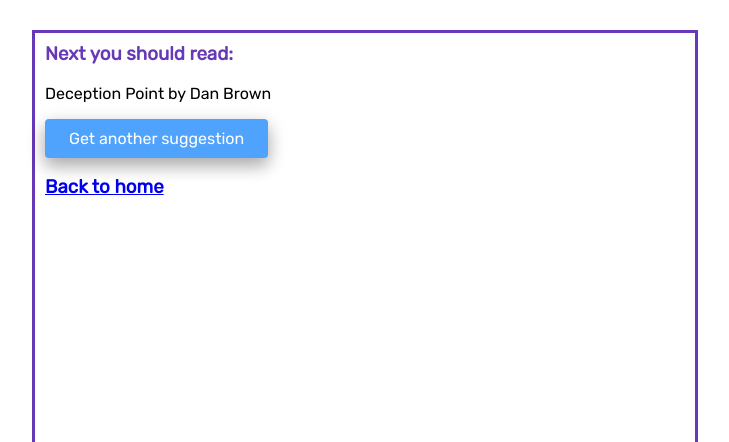
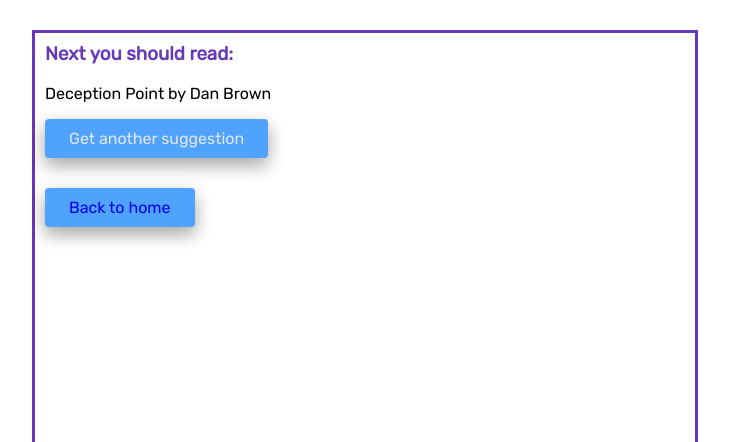
Before and after one commit to Mandelliant/nextbook-django, a Django app: page /nextbook/ in a window 1280 px wide. Shown: the top 442 px of the page, without its empty margins (275-1004 px from the left). Run offline with Django 3.2, Linux system fonts and the light colour scheme; data comes from the database, SQL or seed files in the repository.

Commit message:
home buttons

```diff
--- a/djangosite/menu/static/CSS/menu.css
+++ b/djangosite/menu/static/CSS/menu.css
@@ -21,10 +21,11 @@ p {
 }
 
 button {
+    cursor:pointer;
     background-color: #50A3FC;
     border: none;
     border-radius: 4px;
-    color: white;
+    color: E1E6F0;
     padding: 10px 24px;
     text-align: center;
     text-decoration: none;
@@ -64,3 +65,11 @@ body {
     border-color: #6738B8;
     padding: 10px;
 }
+
+
+
+
+.home-button {
+  margin-top:30;
+  margin-bottom:30;
+}
--- a/djangosite/newbook/templates/newbook/index.html
+++ b/djangosite/newbook/templates/newbook/index.html
@@ -36,7 +36,9 @@
 
   <br>
 
-  <h3><a href="/">Back to home</a></h3>
+  <div class="home-button">
+    <button type="button"><a href="/" style="text-decoration:none">Back to home</a></button>
+  </div>
 
   </body>
 
--- a/djangosite/nextbook/templates/nextbook/index.html
+++ b/djangosite/nextbook/templates/nextbook/index.html
@@ -16,8 +16,8 @@
 
     <button type="submit" value="Get another suggestion" onClick="window.location.reload()">Get another suggestion</button>
 
-    <div>
-      <h3><a href="/">Back to home</a></h3>
+    <div class="home-button">
+      <button type="button"><a href="/" style="text-decoration:none">Back to home</a></button>
     </div>
 
 </html>
```
